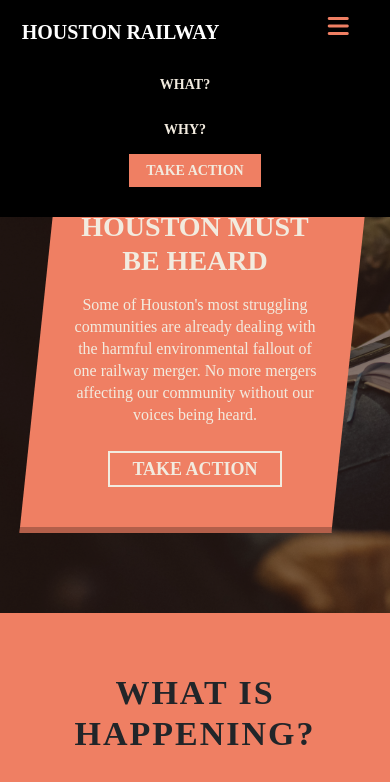
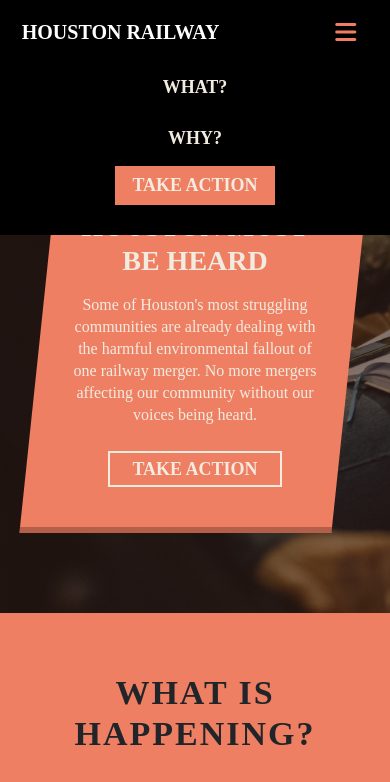
Before and after one commit to SeekerStrategies/houstonrailway, a plain HTML site: page index.html in a window 390 px wide. Both pictures are taken after a click on the button 338 px from the left and 32 px from the top of the page. Shown: the top 782 px of the page. Drawn offline with nearby package versions, Linux system fonts and the light colour scheme; a script that the page names is missing; a web font is replaced by a local one.

Commit message:
header issues

```diff
--- a/assets/css/style.css
+++ b/assets/css/style.css
@@ -387,7 +387,7 @@ ul.navbar-nav {
     font-weight: 600;
     text-transform: uppercase;
 }
-@media only screen and (max-width: 990px) and (min-width: 768px) {
+@media only screen and (max-width: 767px) and (min-width: 600px) {
     .navbar-expand-md .navbar-nav .dropdown-menu {
         position: inherit !important;
     }
@@ -409,9 +409,9 @@ ul.navbar-nav {
 
 }
 @media only screen and (max-width: 1100px){
-    nav ul li.nav-item a.nav-link {
+    /* nav ul li.nav-item a.nav-link {
         font-size: 14px;
-    }
+    } */
     .bottom-line p strong{
         font-size: 38px;
     }
@@ -427,7 +427,7 @@ ul.navbar-nav {
 
 }
 @media only screen and (max-width: 990px){
-    .action-btn .inner-btn > a{
+    /* .action-btn .inner-btn > a{
         font-size: 16px;
     }
     .navbar-expand-md .navbar-collapse.collapse:not(.show) {
@@ -481,7 +481,7 @@ ul.navbar-nav {
      }
      .dropdown-item:focus, .dropdown-item:hover{
         background-color: transparent !important;
-     }
+     } */
      .banner-content {
         max-width: 90%;
         padding: 50px;
@@ -497,9 +497,9 @@ ul.navbar-nav {
     .btn__wrapper a.btn:not(:last-child) {
         margin-bottom: 20px;
     }
-    nav ul li.nav-item a.nav-link {
+    /* nav ul li.nav-item a.nav-link {
         font-size: 14px;
-    }
+    } */
 }
 @media only screen and (max-width: 880px){
     .footer_links li a {
@@ -508,9 +508,9 @@ ul.navbar-nav {
     ul.footer_links{
         flex-wrap: wrap;
     }
-    nav ul li.nav-item:not(:last-child) {
+    /* nav ul li.nav-item:not(:last-child) {
         padding-right: 20px;
-    }
+    } */
     .banner-content {
         padding: 50px 38px;
     }
@@ -567,6 +567,66 @@ ul.navbar-nav {
         font-weight: 900;
         font-size: 22px;
     }
+    .action-btn .inner-btn > a{
+        font-size: 16px;
+    }
+    .navbar-expand-md .navbar-collapse.collapse:not(.show) {
+        display: none !important;
+    }
+
+    .navbar-expand-md .navbar-collapse.collapsing, .navbar-expand-md .navbar-collapse.collapse.show {
+        display: block !important;
+    }
+    .navbar-expand-md .navbar-toggler{
+        display: block !important;
+    }
+    .navbar-expand-md .navbar-nav {
+        flex-direction: column !important;
+        margin-bottom: 20px;
+    }
+    .navbar-collapse{
+        flex-basis: 100% !important;
+    }
+
+    nav ul li.nav-item:not(:last-child) {
+        padding: 0;
+    }
+    nav ul li.nav-item a.nav-link {
+        padding: 10px 0 !important;
+    }
+    nav ul li.nav-item:not(:last-child) a.nav-link {
+        border-bottom: 1px solid rgba(0,0,0,.07);
+    }
+    .navbar-nav {
+        margin-top: 10px;
+    }
+    header .navbar-nav .nav-link:hover:before, header .navbar-nav .active .nav-link:before{
+        display: none;
+    }
+    .navbar>.container{
+        flex-wrap: wrap !important;
+    }
+    .fixed-top{
+        background-color: #000000;
+    }
+    .navbar-expand-md .navbar-nav .dropdown-menu{
+        background-color: transparent !important;
+        border: none !important;
+        padding-top: 0 !important;
+     }
+     .dropdown-item{
+         font-size: 14px !important;
+         font-weight: 500 !important;
+         padding: 5px 1rem !important;
+     }
+     .dropdown-item:focus, .dropdown-item:hover{
+        background-color: transparent !important;
+     }
+     header .navbar-dark .navbar-toggler-icon{
+        display: flex;
+        align-items: center;
+        justify-content: flex-end;
+     }
 }
 @media only screen and (max-width: 600px){
     .banner-content h1 {
```
